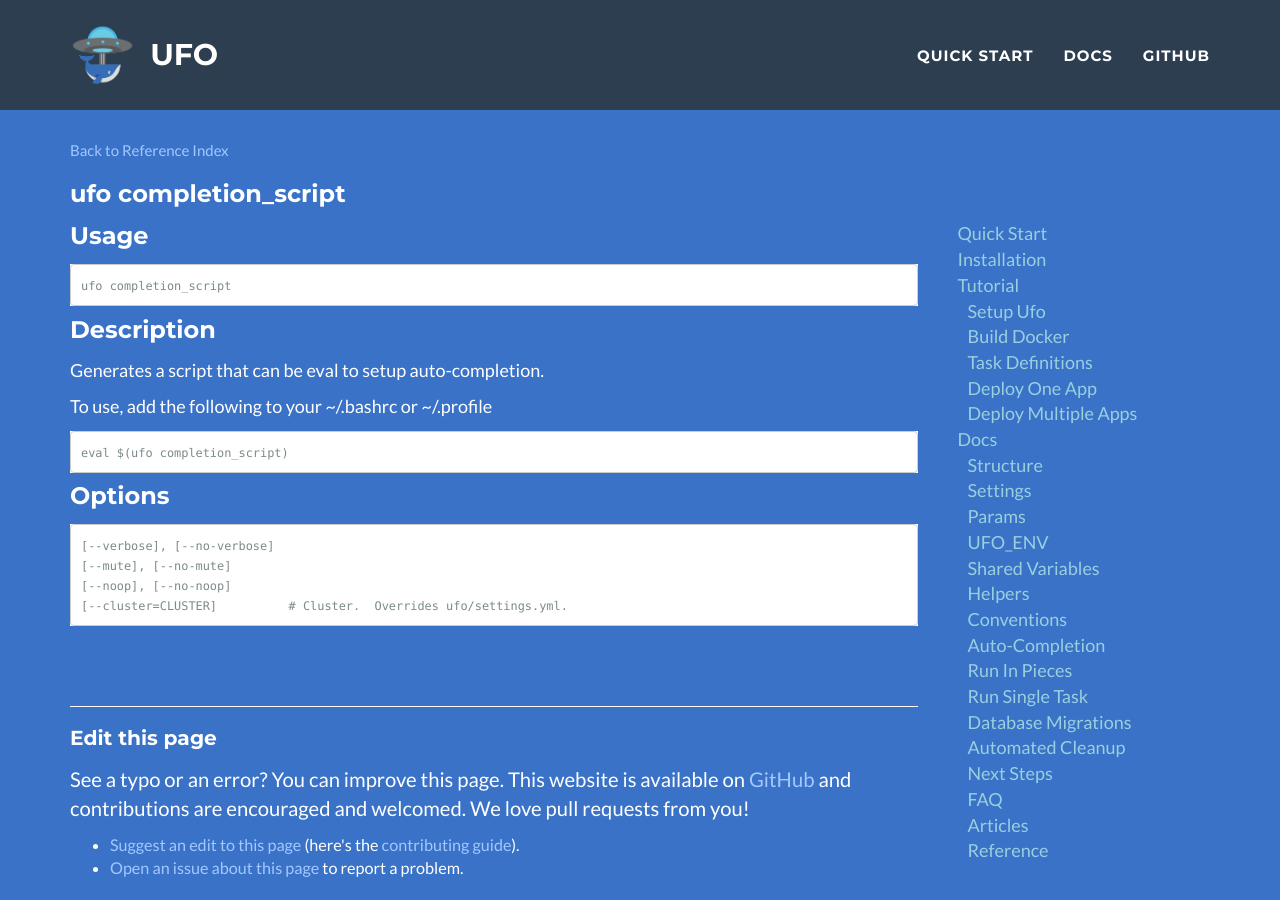
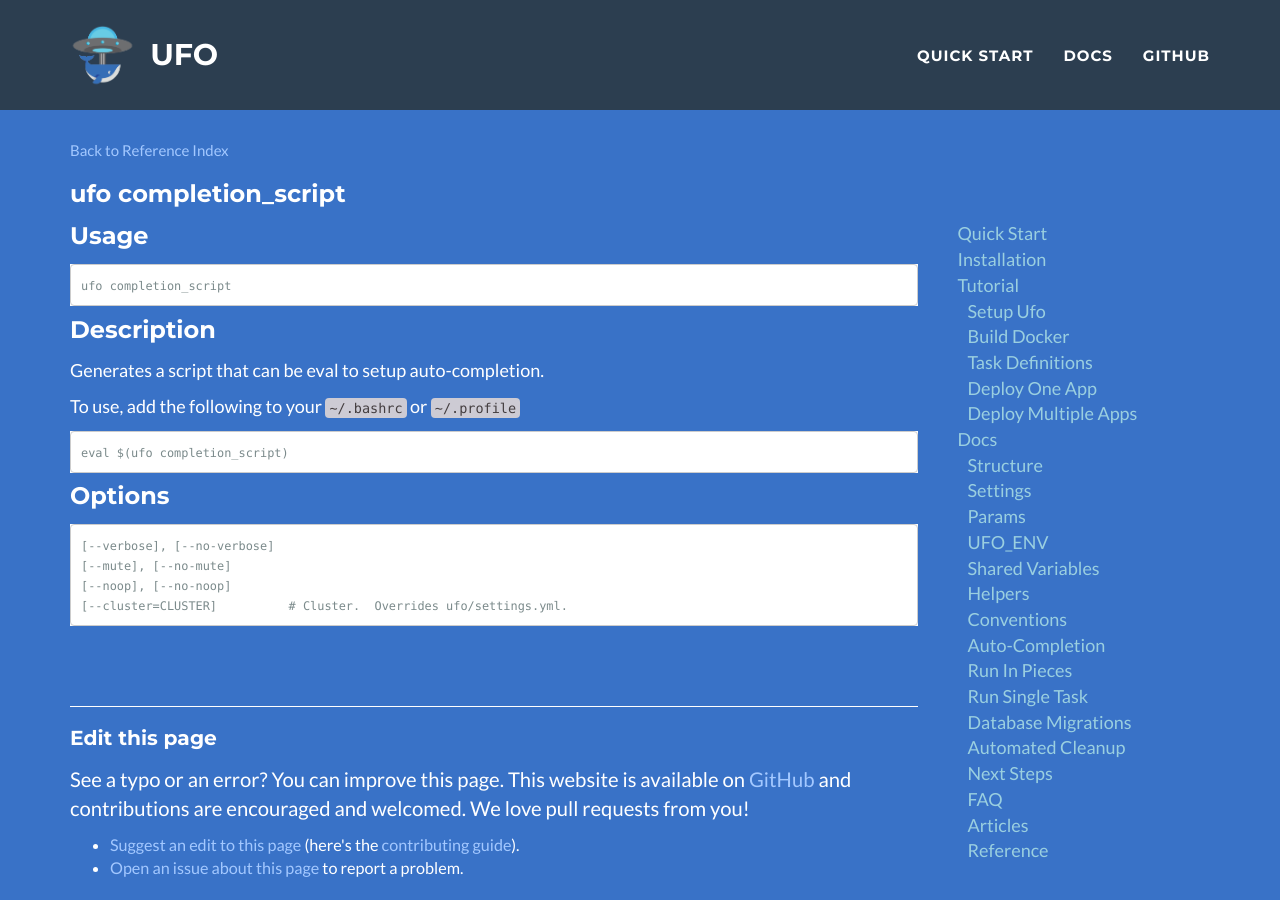
Before and after one commit to boltops-tools/ufo, a Jekyll site: the page built from docs/_reference/ufo-completion_script.md, in a window 1280 px wide and 900 px high. Built offline with Jekyll 4.4.1, drawn with Linux system fonts in a browser that asks for light colours.

Commit message:
docs updated by circleci

```diff
--- a/docs/_reference/ufo-completion_script.md
+++ b/docs/_reference/ufo-completion_script.md
@@ -11,7 +11,7 @@ reference: true
 
 Generates a script that can be eval to setup auto-completion.
 
-To use, add the following to your ~/.bashrc or ~/.profile
+To use, add the following to your `~/.bashrc` or `~/.profile`
 
     eval $(ufo completion_script)
 
```
